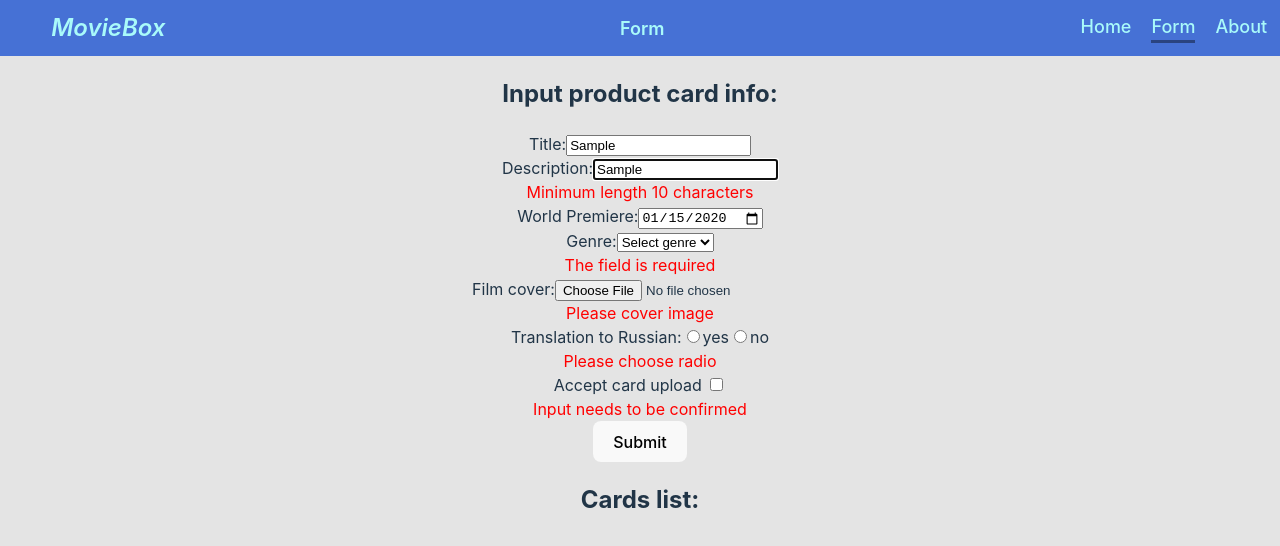
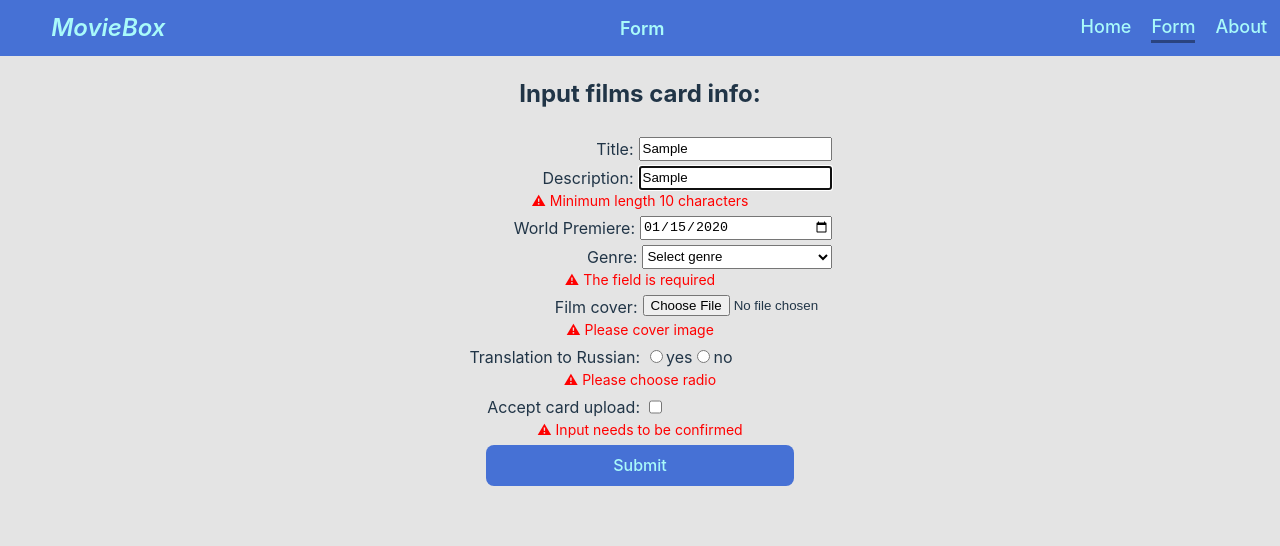
Before and after one commit to kovalevn89/rsschool-react-23, a React (Vite) app in the folder rsschool-react/: page /input in a window 1280 px wide. Both pictures are taken after typing "Sample", "Sample", "2020-01-15" into the empty fields and a click on the button "Submit". Shown: the top 546 px of the page. Built offline with nearby package versions, Linux system fonts and the light colour scheme.

Commit message:
fix: code style fix

```diff
--- a/rsschool-react/src/App.scss
+++ b/rsschool-react/src/App.scss
@@ -89,6 +89,45 @@ main {
   width: 100%;
   height: 80%;
 
+  form {
+    width: 30%;
+    margin: 0 auto;
+    display: flex;
+    flex-direction: column;
+    align-items: center;
+    gap: 5px;
+
+    div {
+      width: 100%;
+
+      .form__label {
+        width: 100%;
+        display: flex;
+        text-align: right;
+
+        span {
+          width: 50%;
+          padding-right: 5px;
+        }
+        .singleInput,
+        select {
+          width: 50%;
+          flex-grow: 1;
+        }
+      }
+    }
+
+    button {
+      width: 80%;
+      background-color: #4671D5;
+      color: #a9fafa;
+
+      &.success{
+        background-color: green;
+      }
+    }
+  }
+
   .search__input {
     padding: 2% 0;
 
@@ -155,3 +194,15 @@ main {
     font-size: 17px;
   }
 }
+
+
+.error {
+  margin: 0;
+  color: #bf1650;
+  font-size: 14px;
+
+  &::before {
+    display: inline;
+    content: "⚠ ";
+  }
+}
--- a/rsschool-react/src/components/formControls/inputAccept.tsx
+++ b/rsschool-react/src/components/formControls/inputAccept.tsx
@@ -2,9 +2,14 @@ import { InputControl } from '../types/types';
 
 const InputAccept = (contol: InputControl) => (
   <div>
-    <label>Accept card upload </label>
-    <input type="checkbox" {...contol.reg('accept', { required: 'Input needs to be confirmed' })} />
-    <div className="error">{contol.err?.accept && (contol.err?.accept?.message || 'Error!!!')}</div>
+    <label className="form__label">
+      <span>Accept card upload:</span>
+      <input
+        type="checkbox"
+        {...contol.reg('accept', { required: 'Input needs to be confirmed' })}
+      />
+    </label>
+    {contol.err.accept && <p className="error">{contol.err.accept.message || 'Error!!!'}</p>}
   </div>
 );
 
--- a/rsschool-react/src/components/formControls/inputCover.tsx
+++ b/rsschool-react/src/components/formControls/inputCover.tsx
@@ -2,23 +2,16 @@ import { InputControl } from '../types/types';
 
 const InputCover = (control: InputControl) => (
   <div>
-    <label>Translation to Russian:</label>
-    <input
-      type="radio"
-      value="yes"
-      {...control.reg('translationToRussian', { required: 'Please choose radio' })}
-    />
-    <label>yes</label>
-    <input
-      type="radio"
-      value="no"
-      {...control.reg('translationToRussian', { required: 'Please choose radio' })}
-    />
-    <label>no</label>
-    <div className="error">
-      {control.err?.translationToRussian &&
-        (control.err?.translationToRussian?.message || 'Error!!!')}
-    </div>
+    <label className="form__label">
+      <span>Film cover:</span>
+      <input
+        className="singleInput"
+        type="file"
+        accept="image/*"
+        {...control.reg('cover', { required: 'Please cover image' })}
+      />
+    </label>
+    {control.err.cover && <div className="error">{control.err.cover.message || 'Error!!!'}</div>}
   </div>
 );
 
--- a/rsschool-react/src/components/formControls/inputDescription.tsx
+++ b/rsschool-react/src/components/formControls/inputDescription.tsx
@@ -2,8 +2,10 @@ import { InputControl } from '../types/types';
 
 const InputDescription = (control: InputControl) => (
   <div>
-    <label>Description:</label>
+    <label className="form__label">
+      <span>Description:</span>
       <input
+        className="singleInput"
         {...control.reg('description', {
           required: 'The field is required',
           minLength: {
@@ -12,9 +14,10 @@ const InputDescription = (control: InputControl) => (
           },
         })}
       />
-    <div className="error">
-      {control.err?.description && (control.err?.description?.message || 'Error!!!')}
-    </div>
+    </label>
+    {control.err.description && (
+      <p className="error">{control.err.description.message || 'Error!!!'}</p>
+    )}
   </div>
 );
 
--- a/rsschool-react/src/components/formControls/inputGenre.tsx
+++ b/rsschool-react/src/components/formControls/inputGenre.tsx
@@ -2,7 +2,8 @@ import { InputControl } from '../types/types';
 
 const InputGenre = (control: InputControl) => (
   <div>
-    <label>Genre:</label>
+    <label className="form__label">
+      <span>Genre:</span>
       <select {...control.reg('genre', { required: 'The field is required' })}>
         <option value="">Select genre</option>
         <option value="Drama">Drama</option>
@@ -13,7 +14,8 @@ const InputGenre = (control: InputControl) => (
         <option value="Horror">Horror</option>
         <option value="Crime">Crime</option>
       </select>
-    <div className="error">{control.err?.genre && (control.err?.genre?.message || 'Error!!!')}</div>
+    </label>
+    {control.err.genre && <p className="error">{control.err.genre.message || 'Error!!!'}</p>}
   </div>
 );
 
--- a/rsschool-react/src/components/formControls/inputPremiere.tsx
+++ b/rsschool-react/src/components/formControls/inputPremiere.tsx
@@ -2,16 +2,19 @@ import { InputControl } from '../types/types';
 
 const InputPremiere = (control: InputControl) => (
   <div>
-    <label>World Premiere:</label>
+    <label className="form__label">
+      <span>World Premiere:</span>
       <input
+        className="singleInput"
         type="date"
         {...control.reg('worldPremiere', {
           required: 'The field is required',
         })}
       />
-    <div className="error">
-      {control.err?.worldPremiere && (control.err?.worldPremiere?.message || 'Error!!!')}
-    </div>
+    </label>
+    {control.err.worldPremiere && (
+      <p className="error">{control.err.worldPremiere.message || 'Error!!!'}</p>
+    )}
   </div>
 );
 
--- a/rsschool-react/src/components/formControls/inputTitle.tsx
+++ b/rsschool-react/src/components/formControls/inputTitle.tsx
@@ -2,8 +2,10 @@ import { InputControl } from '../types/types';
 
 const InputTitle = (control: InputControl) => (
   <div>
-    <label>Title:</label>
+    <label className="form__label">
+      <span>Title:</span>
       <input
+        className="singleInput"
         {...control.reg('title', {
           required: 'The field is required',
           minLength: {
@@ -12,7 +14,8 @@ const InputTitle = (control: InputControl) => (
           },
         })}
       />
-    <div className="error">{control.err?.title && (control.err?.title?.message || 'Error!!!')}</div>
+    </label>
+    {control.err.title && <p className="error">{control.err.title.message || 'Error!!!'}</p>}
   </div>
 );
 
--- a/rsschool-react/src/components/formControls/inputTranslation.tsx
+++ b/rsschool-react/src/components/formControls/inputTranslation.tsx
@@ -2,13 +2,28 @@ import { InputControl } from '../types/types';
 
 const InputCover = (control: InputControl) => (
   <div>
-    <label>Film cover:</label>
-    <input
-      type="file"
-      accept="image/*"
-      {...control.reg('cover', { required: 'Please cover image' })}
-    />
-    <div className="error">{control.err?.cover && (control.err?.cover?.message || 'Error!!!')}</div>
+    <label className="form__label">
+      <span>Translation to Russian:</span>
+      <label>
+        <input
+          type="radio"
+          value="yes"
+          {...control.reg('translationToRussian', { required: 'Please choose radio' })}
+        />
+        yes
+      </label>
+      <label>
+        <input
+          type="radio"
+          value="no"
+          {...control.reg('translationToRussian', { required: 'Please choose radio' })}
+        />
+        no
+      </label>
+    </label>
+    {control.err.translationToRussian && (
+      <p className="error">{control.err.translationToRussian.message || 'Error!!!'}</p>
+    )}
   </div>
 );
 
--- a/rsschool-react/src/components/header/HeaderNavMenu.tsx
+++ b/rsschool-react/src/components/header/HeaderNavMenu.tsx
@@ -2,24 +2,9 @@ import { NavLink } from 'react-router-dom';
 
 const HeaderNavMenu = () => (
   <div className="nav__menu">
-    <NavLink
-      to="/"
-      className={({ isActive, isPending }) => (isPending ? 'pending' : isActive ? 'active' : '')}
-    >
-      Home
-    </NavLink>
-    <NavLink
-      to="/input"
-      className={({ isActive, isPending }) => (isPending ? 'pending' : isActive ? 'active' : '')}
-    >
-      Form
-    </NavLink>
-    <NavLink
-      to="/about"
-      className={({ isActive, isPending }) => (isPending ? 'pending' : isActive ? 'active' : '')}
-    >
-      About
-    </NavLink>
+    <NavLink to="/">Home</NavLink>
+    <NavLink to="/input">Form</NavLink>
+    <NavLink to="/about">About</NavLink>
   </div>
 );
 
--- a/rsschool-react/src/components/search/Search.tsx
+++ b/rsschool-react/src/components/search/Search.tsx
@@ -1,4 +1,4 @@
-import React from 'react';
+import { ChangeEvent } from 'react';
 import { useState, useEffect } from 'react';
 
 const Search = () => {
@@ -8,16 +8,13 @@ const Search = () => {
     localStorage.setItem('searchbar', text);
   }, [text]);
 
+  const changeInput = (e: ChangeEvent<HTMLInputElement>) => {
+    changeText(e.target.value);
+  };
+
   return (
     <div className="search__input">
-      <input
-        type="text"
-        placeholder="Search.."
-        value={text}
-        onChange={(e) => {
-          changeText(e.target.value);
-        }}
-      ></input>
+      <input type="text" placeholder="Search.." value={text} onChange={changeInput}></input>
     </div>
   );
 };
--- a/rsschool-react/src/pages/Inputpage.tsx
+++ b/rsschool-react/src/pages/Inputpage.tsx
@@ -6,8 +6,8 @@ import InputTitle from '../components/formControls/inputTitle';
 import InputDescription from '../components/formControls/inputDescription';
 import InputPremiere from '../components/formControls/inputPremiere';
 import InputGenre from '../components/formControls/inputGenre';
-import InputTranslation from '../components/formControls/inputTranslation';
-import InputCover from '../components/formControls/inputCover';
+import InputTranslation from '../components/formControls/inputCover';
+import InputCover from '../components/formControls/inputTranslation';
 import InputAccept from '../components/formControls/inputAccept';
 
 const Inputpage = () => {
@@ -38,7 +38,7 @@ const Inputpage = () => {
   return (
     <div>
       <form onSubmit={handleSubmit(onSubmit)}>
-        <h2>Input product card info:</h2>
+        <h2>Input films card info:</h2>
         <InputTitle reg={register} err={errors} />
         <InputDescription reg={register} err={errors} />
         <InputPremiere reg={register} err={errors} />
@@ -48,7 +48,7 @@ const Inputpage = () => {
         <InputAccept reg={register} err={errors} />
         <button type="submit">Submit</button>
       </form>
-      <h2>Cards list:</h2>
+      {filmDatas.length ? <h2>Films list:</h2> : ''}
       <div className="films__list">
         {filmDatas.map((item, index) => (
           <Card
```
Also changed, not shown: 1 other file (tests, documents, lock files or other folders). Lines whose indentation alone changed are shown as unchanged.
